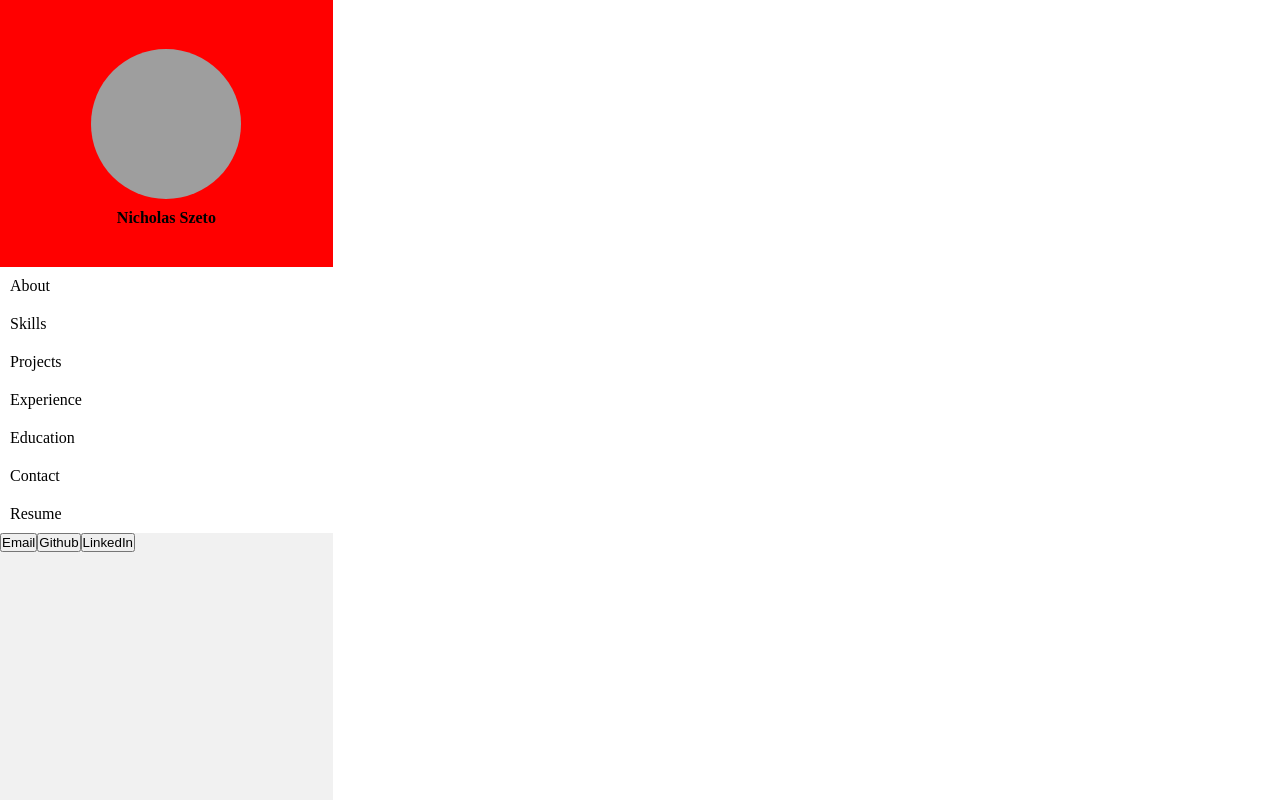
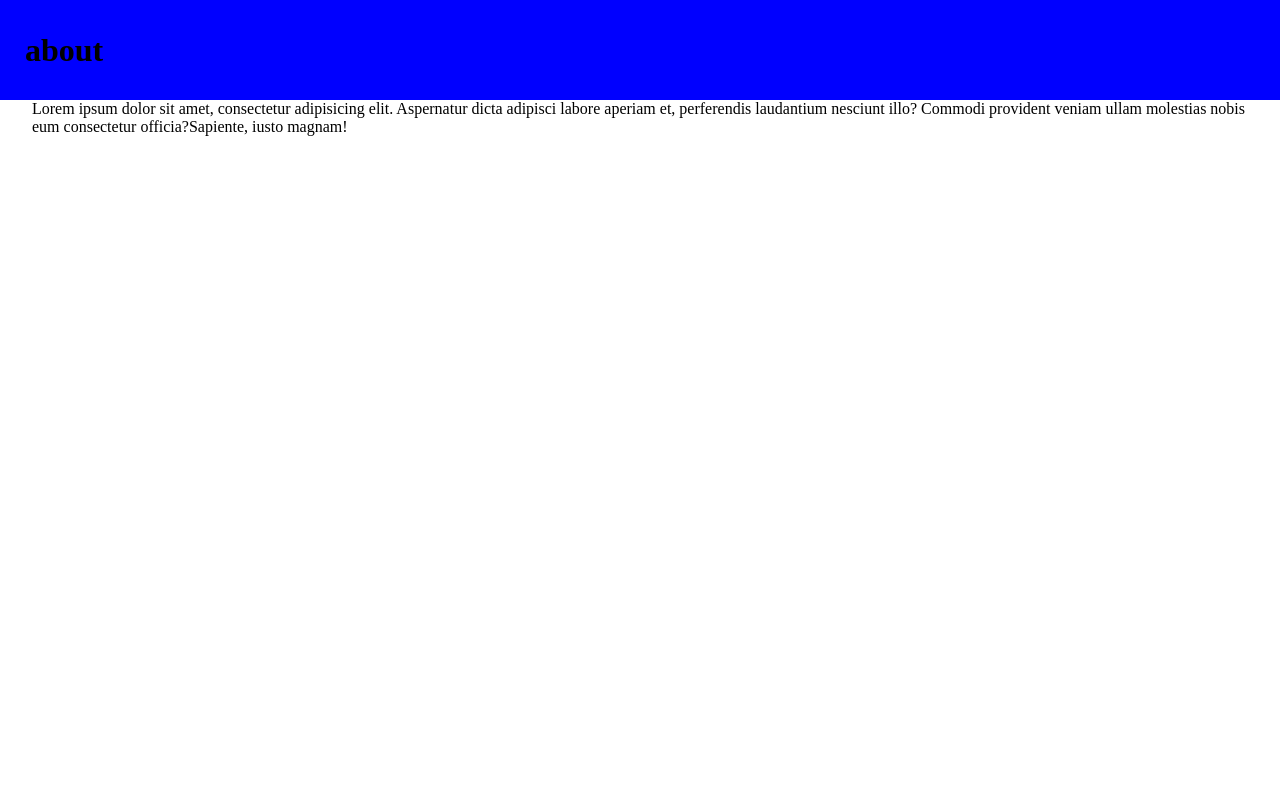
Before and after one commit to niszeto/portfolio, a Next.js app: page / in a window 1280 px wide. Built offline with nearby package versions, Linux system fonts and the light colour scheme; grey boxes are pictures that could not be loaded.

Commit message:
created banner component and about layout

```diff
--- /dev/null
+++ b/components/About.js
@@ -0,0 +1,18 @@
+import Banner from "./Banner";
+
+const About = props => {
+  return (
+    <div>
+      <Banner text="about" />
+      <p>{props.text}</p>
+      <style jsx>{`
+        p {
+          margin: auto;
+          width: 95%;
+        }
+      `}</style>
+    </div>
+  );
+};
+
+export default About;
--- /dev/null
+++ b/components/Banner.js
@@ -0,0 +1,24 @@
+const Banner = props => {
+  const { text } = props;
+
+  return (
+    <div className="banner-container">
+      <h1>{text}</h1>
+      <style jsx>{`
+        .banner-container {
+          background: blue;
+          height: 100px;
+          width: 100%;
+          display: flex;
+          align-items: center;
+        }
+
+        h1 {
+          margin: 25px;
+        }
+      `}</style>
+    </div>
+  );
+};
+
+export default Banner;
--- a/pages/index.js
+++ b/pages/index.js
@@ -1,11 +1,16 @@
 import Layout from "../components/Layout";
 import Sidebar from "../components/SideBar";
+import About from "../components/About";
+
+const aboutText =
+  "Lorem ipsum dolor sit amet, consectetur adipisicing elit. Aspernatur dicta adipisci labore aperiam et, perferendis laudantium nesciunt illo? Commodi provident veniam ullam molestias nobis eum consectetur officia?Sapiente, iusto magnam!";
 
 const Index = () => {
   return (
     <Layout>
-      <Sidebar />
+      {/* <Sidebar /> */}
       {/* <div className="content-container" /> */}
+      <About text={aboutText} />
 
       <style jsx>{`
         .main-container {
```
